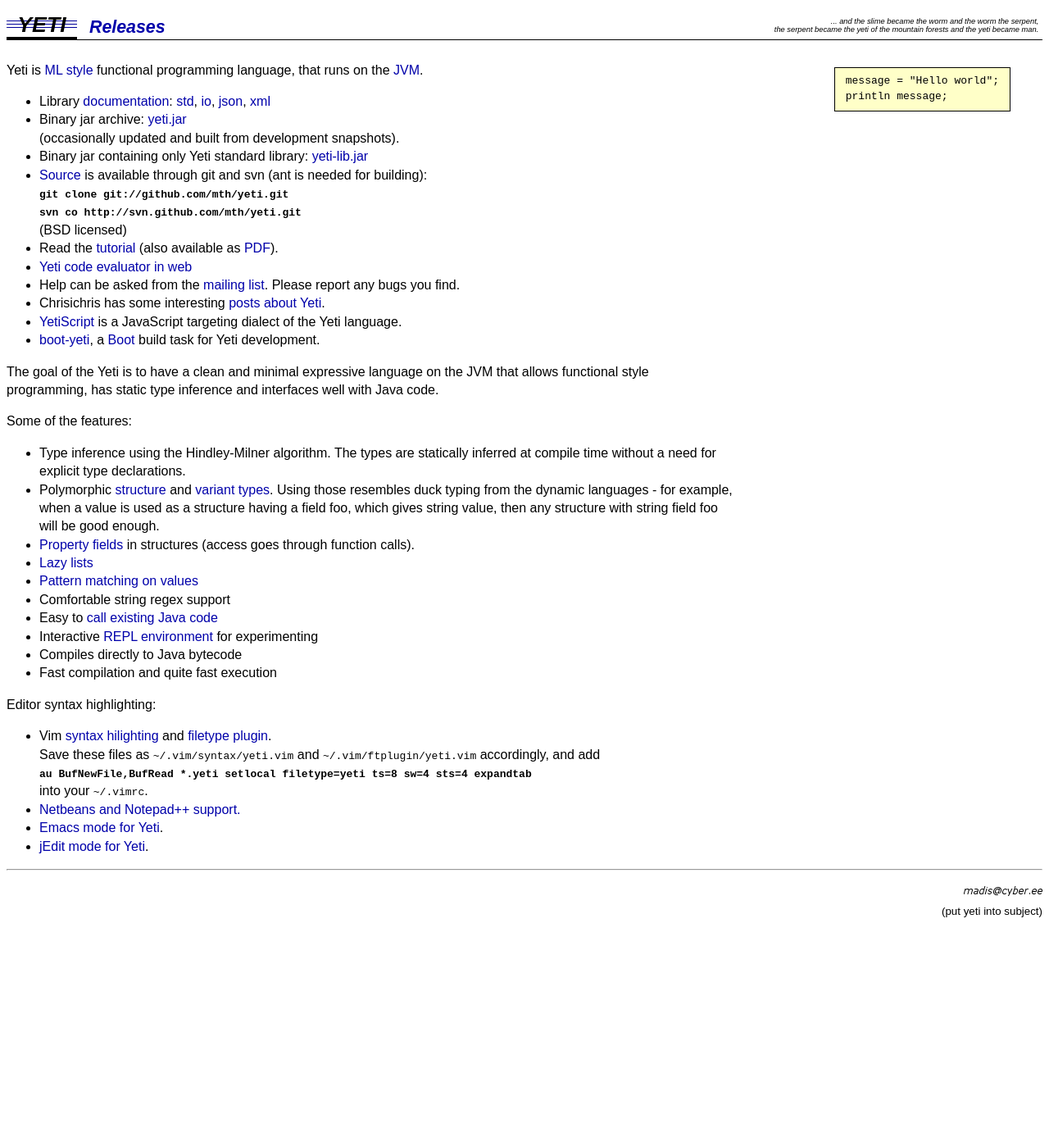
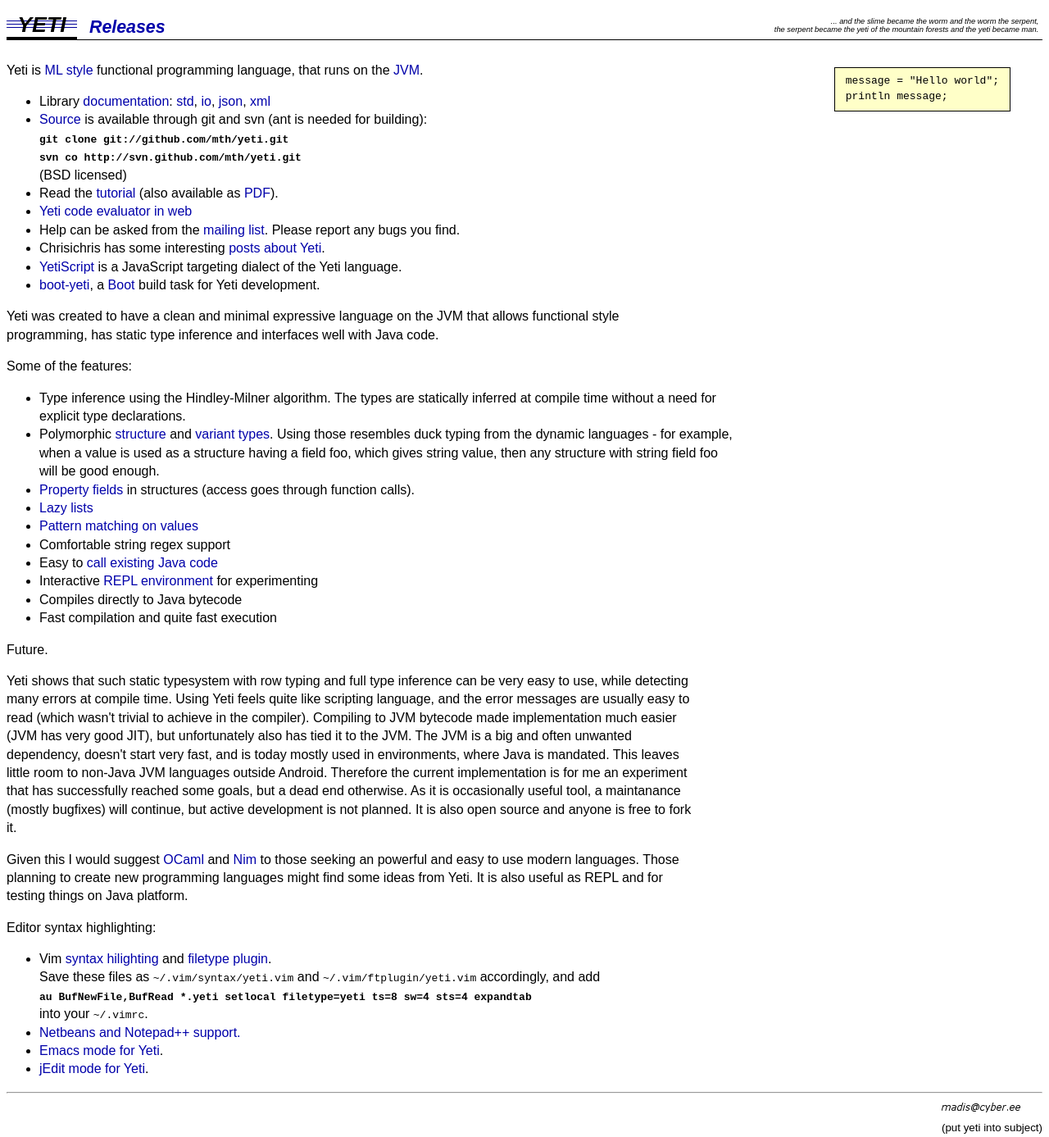
Before and after one commit to mth/mth.github.com, a Jekyll site: the page built from newyeti/index.html, in a window 1280 px wide. Shown: the whole page at 82% size. Built offline with Jekyll 4.4.1, drawn with Linux system fonts in a browser that asks for light colours; Markdown is read by kramdown in place of the engine named in the settings; before the commit the page ends 1139 px from its top, so only the background shows below that.

Commit message:
about status

```diff
--- a/newyeti/index.html
+++ b/newyeti/index.html
@@ -15,10 +15,6 @@
 <a href="http://dot.planet.ee/yeti/docs/latest/yeti.lang.io.html">io</a>,
 <a href="http://dot.planet.ee/yeti/docs/latest/yeti.json.html">json</a>,
 <a href="http://dot.planet.ee/yeti/docs/latest/yeti.xml.html">xml</a>
-<li>Binary jar archive: <a href="http://dot.planet.ee/yeti/yeti.jar">yeti.jar</a><br>
-(occasionally updated and built from development snapshots).
-<li>Binary jar containing only Yeti standard library:
-<a href="http://dot.planet.ee/yeti/yeti-lib.jar">yeti-lib.jar</a>
 <li><a href="https://github.com/mth/yeti">Source</a> is available through git and svn (ant is needed for building):<br>
 <tt><b>git clone git://github.com/mth/yeti.git</b></tt><br>
 <tt><b>svn co http://svn.github.com/mth/yeti.git</b></tt><br>
@@ -33,7 +29,7 @@
 <li><a href="https://github.com/chrisichris/yetiscript">YetiScript</a> is a JavaScript targeting dialect of the Yeti language.
 <li><a href="https://github.com/alandipert/boot-yeti">boot-yeti</a>, a <a href="http://boot-clj.com/">Boot</a> build task for Yeti development.
 </ul>
-<p>The goal of the Yeti is to have a clean and minimal expressive language on the JVM that allows functional style programming, has static type inference and interfaces well with Java code.
+<p>Yeti was created to have a clean and minimal expressive language on the JVM that allows functional style programming, has static type inference and interfaces well with Java code.
 <p>Some of the features:
 <ul>
 <li>Type inference using the Hindley-Milner algorithm. The types are
@@ -53,6 +49,29 @@
 <li>Compiles directly to Java bytecode
 <li>Fast compilation and quite fast execution
 </ul>
+Future.
+<p>
+Yeti shows that such static typesystem with row typing and full type inference
+can be very easy to use, while detecting many errors at compile time. Using
+Yeti feels quite like scripting language, and the error messages are usually
+easy to read (which wasn't trivial to achieve in the compiler). Compiling to
+JVM bytecode made implementation much easier (JVM has very good JIT), but
+unfortunately also has tied it to the JVM. The JVM is a big and often unwanted
+dependency, doesn't start very fast, and is today mostly used in environments,
+where Java is mandated. This leaves little room to non-Java JVM languages
+outside Android. Therefore the current implementation is for me an experiment
+that has successfully reached some goals, but a dead end otherwise.
+As it is occasionally useful tool, a maintanance (mostly bugfixes) will
+continue, but active development is not planned. It is also open source and
+anyone is free to fork it.
+</p><p>
+Given this I would suggest <a href="https://ocaml.org/">OCaml</a> and
+<a href="https://nim-lang.org/">Nim</a> to those seeking an powerful and easy
+to use modern languages.
+Those planning to create new programming languages might find some ideas from
+Yeti. It is also useful as REPL and for testing things on Java platform.
+
+</p>
 Editor syntax highlighting:
 <ul>
 <li>Vim <a href="https://github.com/mth/yeti/raw/master/util/syntax/yeti.vim">syntax hilighting</a> and <a href="https://github.com/mth/yeti/raw/master/util/ftplugin/yeti.vim">filetype plugin</a>.<br>
@@ -65,5 +84,5 @@
 <li><a href="https://github.com/mth/yeti/raw/master/util/jedit/yeti.xml">jEdit mode for Yeti</a>.
 </ul>
 <hr>
-<p align="right" style="max-width: none"><img src="../any.gif" alt=":)">
-<br><small>(put yeti into subject)</small>
+<div style="float: right"><img src="../any.gif" alt=":)">
+<br><small>(put yeti into subject)</small></div>
--- a/newyeti/releases.html
+++ b/newyeti/releases.html
@@ -9,6 +9,12 @@
 The compiler development is now frozen to be bug-fix only
 (and writing documentation) until the 1.0 release.
 </div>
+<ul>
+<li>Binary jar archive: <a href="http://dot.planet.ee/yeti/yeti.jar">yeti.jar</a><br>
+(occasionally updated and built from development snapshots).
+<li>Binary jar containing only Yeti standard library:
+<a href="http://dot.planet.ee/yeti/yeti-lib.jar">yeti-lib.jar</a>
+</ul>
 {% capture changelog %}
 {% include yetiChangelog %}
 {% endcapture %}
```
